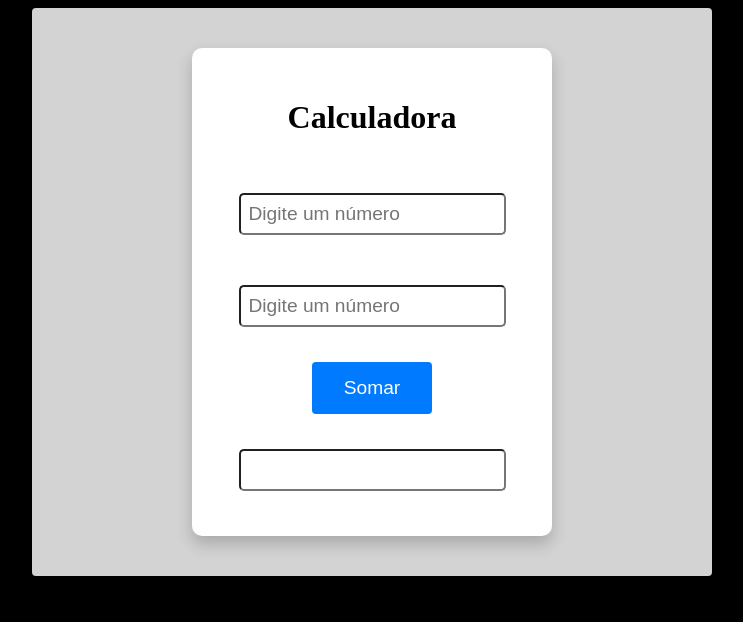
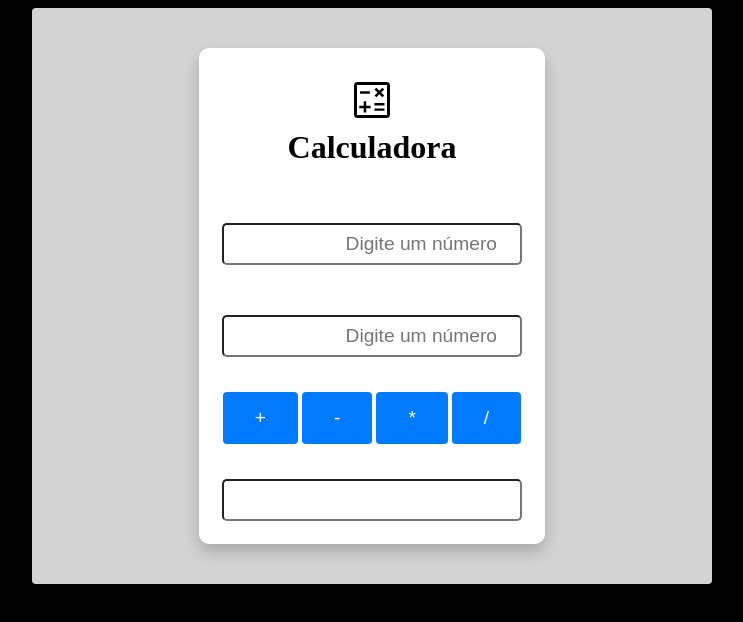
Before and after one commit to Leonardo-do-Playstation/abutua_bootcamp-dev-Modulo02Cap01-Calculadora, a plain HTML site: page index.html in a window 1280 px wide. Shown: the whole page, without its empty margins (268-1011 px from the left). Drawn offline with Linux system fonts and the light colour scheme.

Commit message:
closes #17 - Implementando as 4 operações básicas

```diff
--- a/index.html
+++ b/index.html
@@ -9,12 +9,20 @@
   <body>
     <div class="container">
       <div class="calc">
+       <div class="icon">
+        <img src="calculate_46dp_BLACK_FILL0_wght400_GRAD0_opsz48.svg">
+       </div>
         <h1>Calculadora</h1>
         <input id="num1" type="number" placeholder="Digite um número"/>
         <input id="num2" type="number" placeholder="Digite um número"/>
-        <button onclick="calc()">Somar</button>
+        <div class="buttons">
+          <button id="add" onclick="calc('+')">+</button>
+          <button id="sub" onclick="calc('-')">-</button>
+          <button id="multi" onclick="calc('*')">*</button>
+          <button id="divs" onclick="calc('/')">/</button>
+        </div>
         <input id="output" type="text" readonly />
-      </div>
+        </div>
       <div class="history">
       </div>
     </div>
--- a/javascript.js
+++ b/javascript.js
@@ -1,8 +1,14 @@
-function calc(){
+function calc(op){
     var num1 = parseFloat(document.getElementById("num1").value);
      var num2 = parseFloat(document.getElementById("num2").value);
+    var output = 0;
 
-    var output = num1 + num2;
+    switch(op){
+        case '+' : output = num1 + num2; break;
+        case '-' : output = num1 - num2; break;
+        case '*' : output = num1 * num2; break;
+        case '/' : output = num1 / num2; break;
+    }
 
     document.getElementById("output").value = output;
-    }
+}
--- a/style.css
+++ b/style.css
@@ -14,36 +14,50 @@ body{
 }
 
 .calc{
-   width: 300px;
+   width: 330px;
    background-color: #fff;
    display: flex;
    flex-direction: column;
    align-items: center;
-   padding: 30px;
+   padding: 8px;
    row-gap: 20px;
    border-radius: 10px;
    box-shadow: 0 8px 16px 0 rgba(0, 0, 0, 0.2);
 }
 
+.icon {
+  margin-bottom: -40px;
+  margin-top: 20px;
+}
+
 input{
  height: 22px;
+ width: 280px;
  padding: 8px;
  font-size: 1.2rem;
- margin: 15px 70px;
+ margin: 15px auto;
  border-radius: 5px;
+ text-align: right;
 }
+
 
 input[type="number"]:focus{
  outline: none;
  box-shadow: 0 0 10px #3b59ee;
  border: 1px solid #74d0ff;
 }
+
+.buttons {
+  display: flex;
+  justify-content: center;
+  gap: 4px;
+}
+
 button{
  background-color: #007afe;
  border: none;
  color: #fff;
  padding: 15px 32px;
- text-decoration: none;
  font-size: 1.2rem;
  border-radius: 4px;
  cursor: pointer;
```
Also changed, not shown: calculate_46dp_BLACK_FILL0_wght400_GRAD0_opsz48.svg (added).
